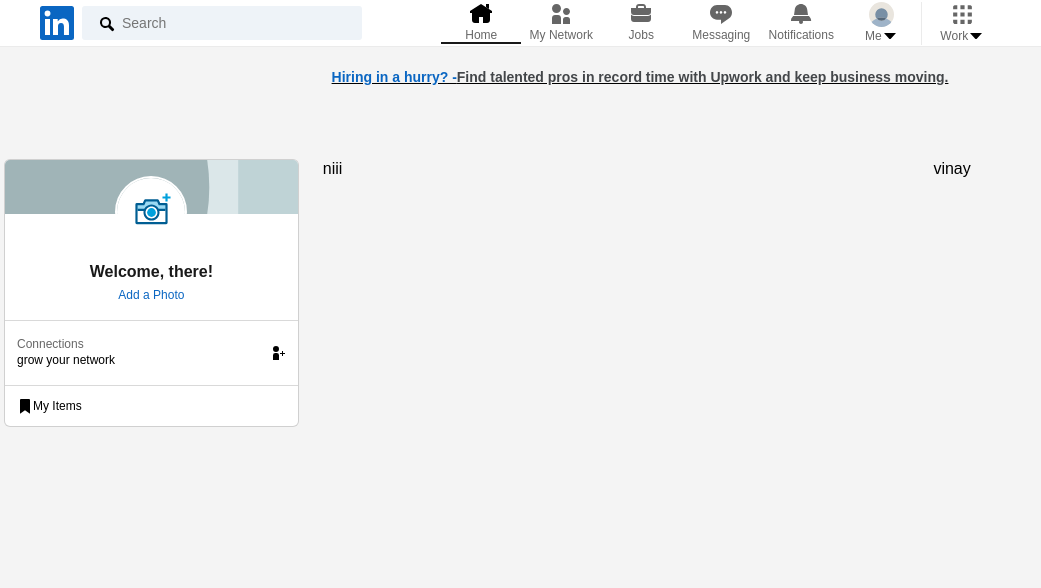
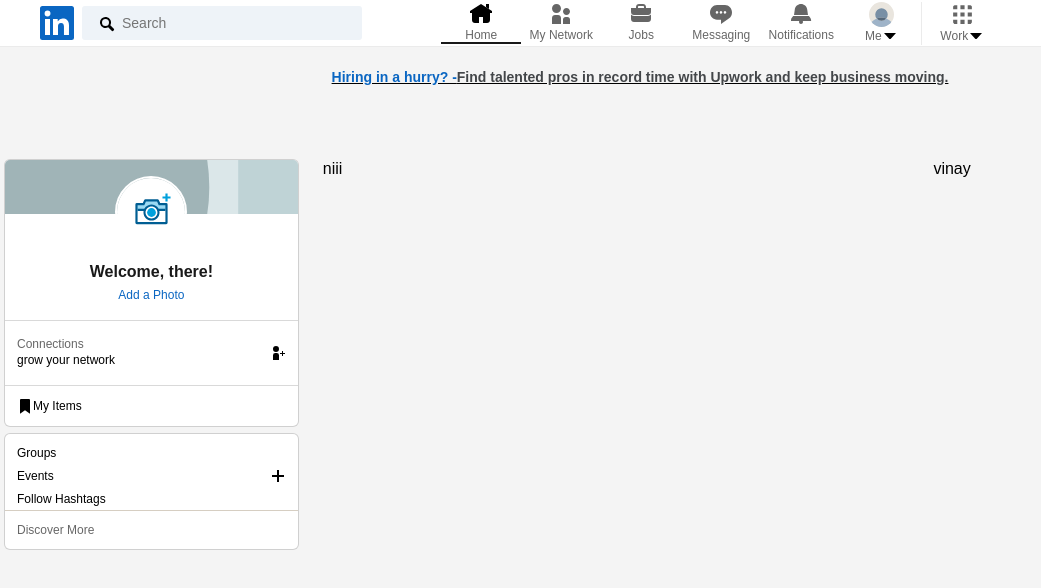
Before and after one commit to bunnie26/Linkedin-Clone, a React (Vite) app: page /home in a window 1280 px wide. Shown: the top 588 px of the page, without its empty margins (0-1041 px from the left). Built offline with nearby package versions, Linux system fonts and the light colour scheme.

Commit message:
complete styling left side

```diff
--- a/src/components/Leftside.jsx
+++ b/src/components/Leftside.jsx
@@ -30,6 +30,24 @@
           </span>
         </Item>
       </ArtCard>
+
+      <CommunityCard>
+        <a>
+          <span>Groups</span>
+        </a>
+        <a>
+          <span>
+            Events
+            <img src="/images/plus-icon.svg"></img>
+          </span>
+        </a>
+        <a>
+          <span>Follow Hashtags</span>
+        </a>
+        <a>
+          <span>Discover More</span>
+        </a>
+      </CommunityCard>
     </Container>
   );
 }
@@ -142,7 +160,36 @@
     }
   }
   &:hover {
-    background-color: rgba(0,0,0,0.08);
+    background-color: rgba(0, 0, 0, 0.08);
+  }
+`;
+
+const CommunityCard = styled(ArtCard)`
+  padding: 8px 0 0;
+  text-align: left;
+  display: flex;
+  flex-direction: column;
+  a {
+    color: black;
+    padding: 4px 12px 4px 12px;
+    font-size: 12px;
+    &:hover {
+      color: #0a66c2;
+    }
+    span {
+      display: flex;
+      align-items: center;
+      justify-content: space-between;
+    }
+    &:last-child {
+      color: rgba(0, 0, 0, 0.6);
+      text-decoration: none;
+      border-top: 1px solid #d6cec2;
+      padding: 12px;
+      &:hover {
+        background-color: rgba(0, 0, 0, 0.08);
+      }
+    }
   }
 `;
 
```
Also changed, not shown: images/plus-icon.svg (added).
